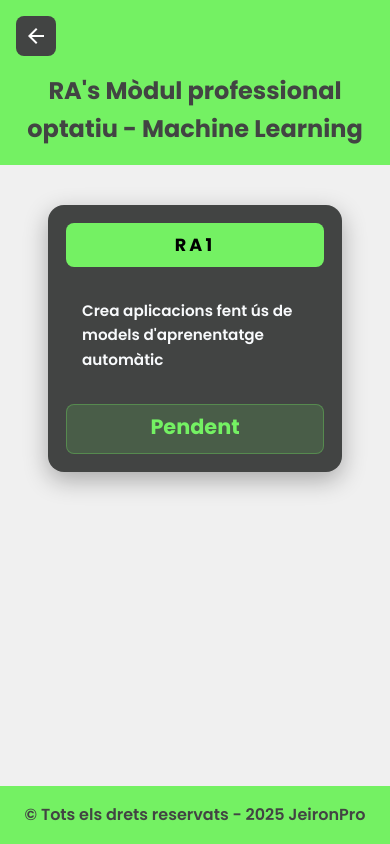
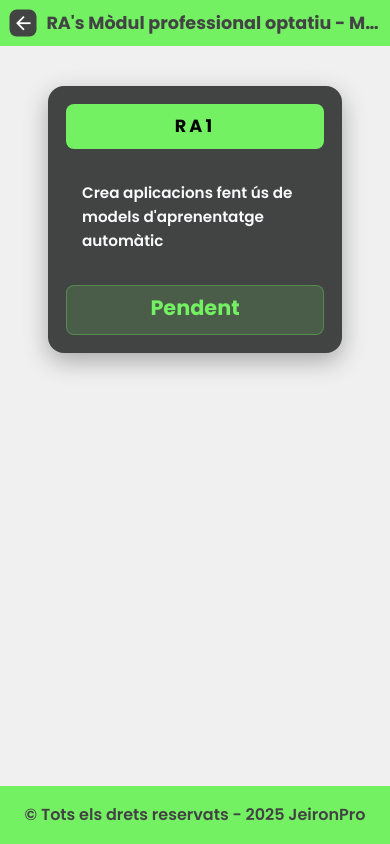
Before and after one commit to jeironpro/qualificacio-ras-daw2, a plain HTML site: page html/ml.html in a window 390 px wide. Drawn offline with nearby package versions, Linux system fonts and the light colour scheme.

Commit message:
Canvis a la capçalera

```diff
--- a/css/styles.css
+++ b/css/styles.css
@@ -19,36 +19,41 @@ header {
     align-items: center;
     background-color: #74f163;
     display: flex;
-    justify-content: center;
+    gap: 1rem;
+    justify-content: space-between;
+    padding: 0.5rem 1rem;
     position: sticky;
     top: 0;
     width: 100%;
-    padding: 0.5rem;
     z-index: 1000;
 }
 
 header h1 {
     color: #424443;
-    font-size: clamp(1.8rem, 5vw, 3rem);
+    flex: 1;
+    font-size: clamp(1.2rem, 4vw, 2rem);
     font-weight: 700;
-    position: relative;
-    z-index: 1;
-    padding: 0 3rem;
+    margin: 0;
+    overflow: hidden;
+    padding: 0;
     text-align: center;
+    text-overflow: ellipsis;
+    white-space: nowrap;
 }
 
 header .tornar_inici {
+    align-items: center;
+    background-color: #424443;
+    border-radius: 8px;
+    color: #fff;
+    display: flex;
+    flex-shrink: 0;
+    font-weight: 500;
+    gap: 0.5rem;
+    justify-content: center;
+    padding: 0.5rem 1rem;
     text-decoration: none;
     transition: all 0.3s ease;
-    background-color: #424443;
-    color: #fff;
-    border-radius: 8px;
-    display: flex;
-    align-items: center;
-    justify-content: center;
-    padding: 0.5rem;
-    position: absolute;
-    left: 1rem;
 }
 
 header .tornar_inici:hover {
@@ -209,15 +214,16 @@ footer {
 }
 
 @media (max-width: 768px) {
-    header h1 {
-        font-size: 2rem;
-        padding: 0 1rem;
+    header {
+        padding: 0.5rem;
     }
 
     header .tornar_inici {
-        left: 0;
-        margin-right: 1rem;
-        position: relative;
+        padding: 0.3rem;
+    }
+
+    header h1 {
+        font-size: 1.5rem;
     }
 
     .contenidor-principal {
@@ -236,20 +242,18 @@ footer {
 
 @media (max-width: 480px) {
     header {
-        flex-direction: column;
-        gap: 1rem;
-        padding: 1rem;
+        flex-direction: row;
+        gap: 0.5rem;
     }
 
     header h1 {
-        font-size: 1.5rem;
-        padding: 0;
-        text-align: center;
+        font-size: 1.1rem;
+        text-align: left;
     }
 
     header .tornar_inici {
-        align-self: flex-start;
-        margin-right: 0;
+        padding: 0.2rem;
+        transform: scale(0.9);
     }
 
     main {
```
